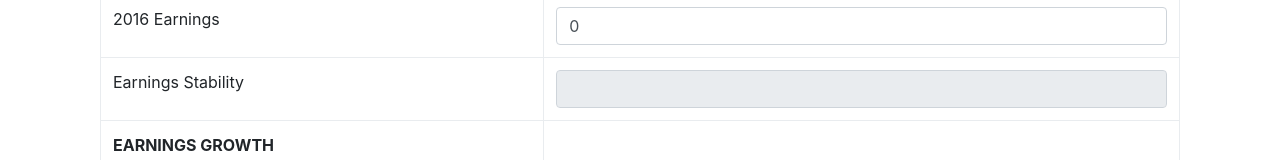
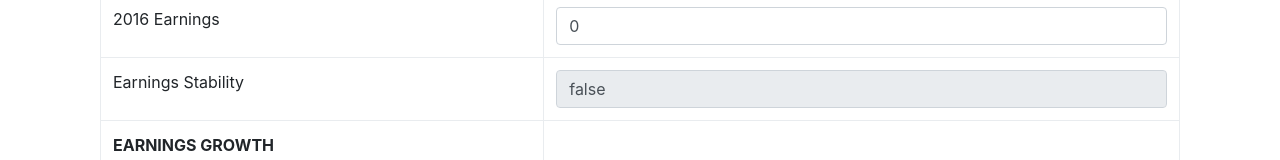
Before and after one commit to andrewavina/ValueTip, a React (Create React App) app in the folder client/: page /create-stock in a window 1280 px wide. Shown: the part 722-882 px from the top of the page. Built offline with nearby package versions, Linux system fonts and the light colour scheme; sample sign-in values are in the browser's storage.

Commit message:
earningsStability calc working but random new stock render issue on 1st load. works on 2nd load

```diff
--- a/client/src/views/CreateStock.jsx
+++ b/client/src/views/CreateStock.jsx
@@ -97,19 +97,10 @@ class CreateStock extends React.Component {
         let currentLiabilities = this.state.currentLiabilities;
         let financialCondition = currentAssets > (1.5 * currentLiabilities);
 
-        //WORKING ON THIS NOW vvvvvvvvvv
         let earnings2014 = this.state.earnings2014;
         let earnings2015 = this.state.earnings2015;
         let earnings2016 = this.state.earnings2016;
-        let earningsStability = (earnings2016 || earnings2015 || earnings2014) < 0;
-            //2nd try:
-                // if(earnings2015 || earnings2014 || earnings2016 < 0){
-                //     let earningsStability = false
-                // } else {let earningsStability = true}
-            //1st try
-                // 0 < (earnings2016 || earnings2015 || earnings2014);
-
-        //WORKING ON THIS NOW ^^^^^^^^^^
+        let earningsStability = this.state.earnings2016 > 0 && this.state.earnings2015 > 0 && this.state.earnings2014 > 0;
 
         let earningsGrowth = earnings2015 < earnings2014 || earnings2016 < earnings2015
             if(earnings2015 < earnings2014 || earnings2016 < earnings2015){
@@ -155,15 +146,7 @@ class CreateStock extends React.Component {
     render() {
         const financialCondition = this.state.currentAssets > (1.5 * this.state.currentLiabilities);
 
-    //WORKING ON THIS NOW vvvvvvvvvv
-        let earningsStability = '';
-        //2nd try:
-            if(this.state.earnings2015 || this.state.earnings2014 || this.state.earnings2016 < 0){
-                let earningsStability = "false"
-            } else {let earningsStability = "true"}
-            // original try: 0 < (this.state.earnings2015 || this.state.earnings2014 || this.state.earnings2016);
-            //calc issue: has to do with result only using 1st value i.e. earnings2015
-    //WORKING ON THIS NOW ^^^^^^^^
+        let earningsStability = this.state.earnings2016 > 0 && this.state.earnings2015 > 0 && this.state.earnings2014 > 0;
 
         let earningsGrowth = this.state.earnings2015 < this.state.earnings2014 || this.state.earnings2016 < this.state.earnings2015
         // original try:
```
